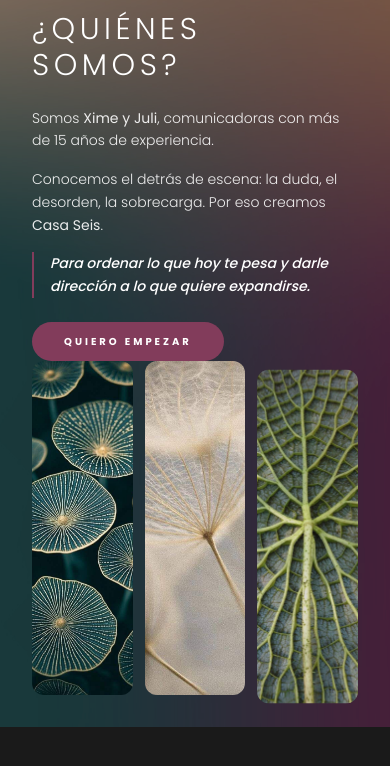
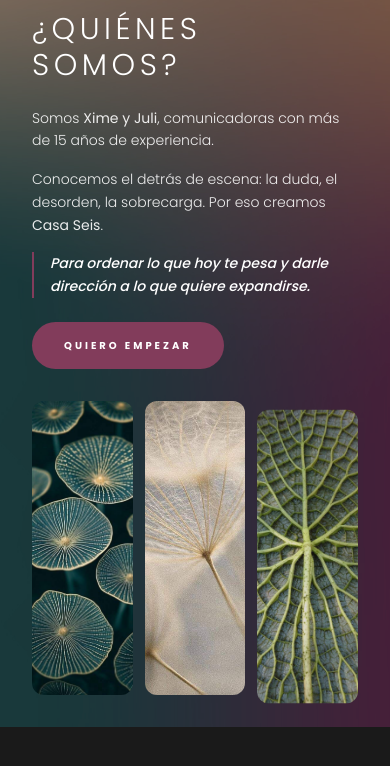
Before and after one commit to somoscasaseis/somoscasaseis, a Next.js app: page / in a window 390 px wide. Shown: the part 6639-7405 px from the top of the page. Built offline with nearby package versions, Linux system fonts and the light colour scheme; a web font is replaced by a local one.

Commit message:
Mobile: more padding bottom on button

```diff
--- a/src/components/v2/sections/AboutV2.tsx
+++ b/src/components/v2/sections/AboutV2.tsx
@@ -145,12 +145,12 @@ export const AboutV2 = () => {
               </p>
             </div>
 
-            <div className="pt-6">
+            <div className="pt-6 pb-8">
               <a
                 href="https://wa.me/5491155939599"
                 target="_blank"
                 rel="noopener noreferrer"
-                className="inline-block bg-[#823C5B] text-white px-8 py-3 rounded-full text-[10px] font-bold uppercase tracking-[0.3em] hover:brightness-110 transition-all"
+                className="inline-block bg-[#823C5B] text-white px-8 py-4 rounded-full text-[10px] font-bold uppercase tracking-[0.3em] hover:brightness-110 transition-all"
               >
                 QUIERO EMPEZAR
               </a>
```
